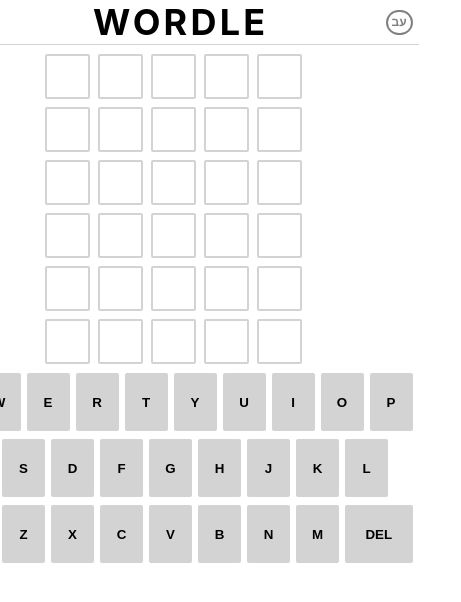
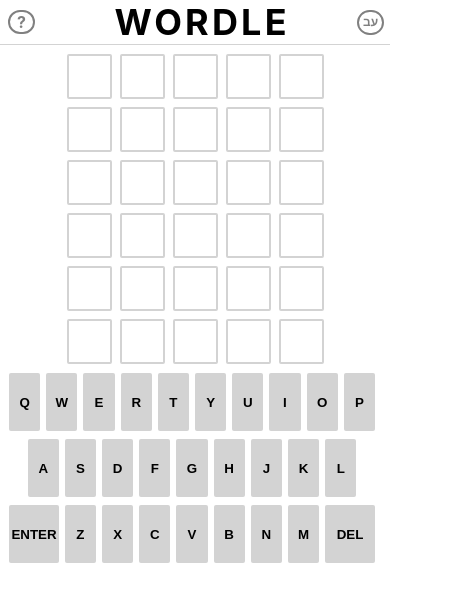
Before and after one commit to binyaalex/DI_bootcamp, a React (Create React App) app in the folder wordle/: page / in a window 390 px wide. Shown: the top 602 px of the page, 461 px wide, since content can reach past the window. Built offline with nearby package versions, Linux system fonts and the light colour scheme.

Commit message:
witdh of keyboard letters change when the screen is small

```diff
--- a/wordle/src/App.css
+++ b/wordle/src/App.css
@@ -298,7 +298,7 @@ button {
 }
 
 .playAgain {
-  display: contents;
+  display: none;
   position: absolute;
   top: 195px;
   background: #007BFF;
@@ -309,3 +309,15 @@ button {
   border: 2px solid black;
   border-radius: 10px;
 }
+
+
+@media all and (max-width: 500px) {
+
+  .all {
+    width: 100%;
+  }
+
+  .qToP > *, .enterToBackspace > *, .aToL > * {
+    width: 8vw;
+  }
+}
--- a/wordle/src/App.js
+++ b/wordle/src/App.js
@@ -105,10 +105,10 @@ const App = (props) => {
         <Header />
         <Tryes />
         <Keyboard />
+        <Messages />
+        <Result />
+        <PlayAgain />
       </div>
-      <Messages />
-      <Result />
-      <PlayAgain />
     </div>
   );
 }
--- a/wordle/src/components/Keyboard.js
+++ b/wordle/src/components/Keyboard.js
@@ -5,8 +5,9 @@ import {changeAction, enterAction, delAction} from '../redux/actions';
 const Keyboard = (props) => {
   const {change2, enter, del} = props
 	return (
-	  <div>
-      <div className='keyboard'>
+	  <div className='keyboards'>
+
+      <div className='englishKeyboard'>
         <div className='qToP'>
           <button onClick={change2} className='boardLetter'>Q</button>
           <button onClick={change2} className='boardLetter'>W</button>
```
